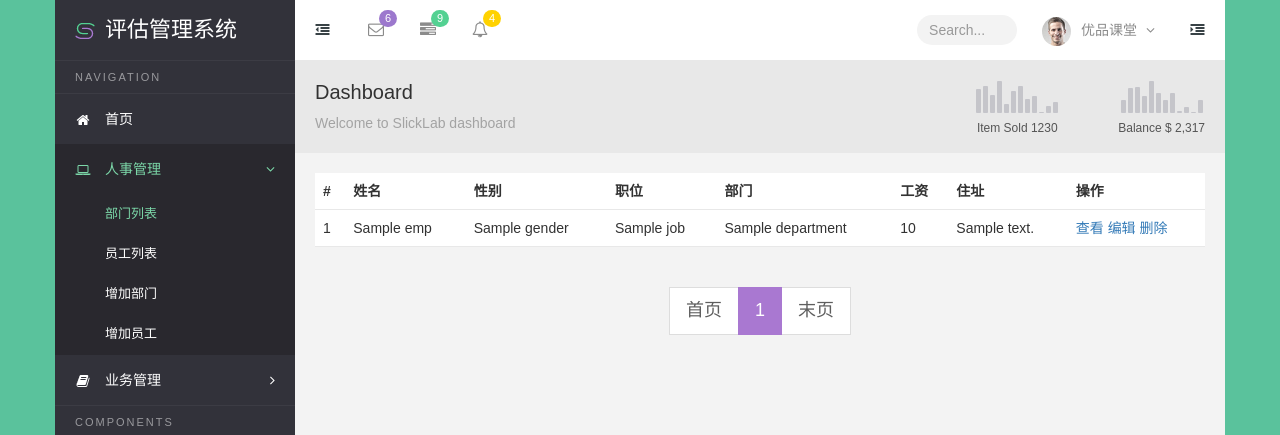
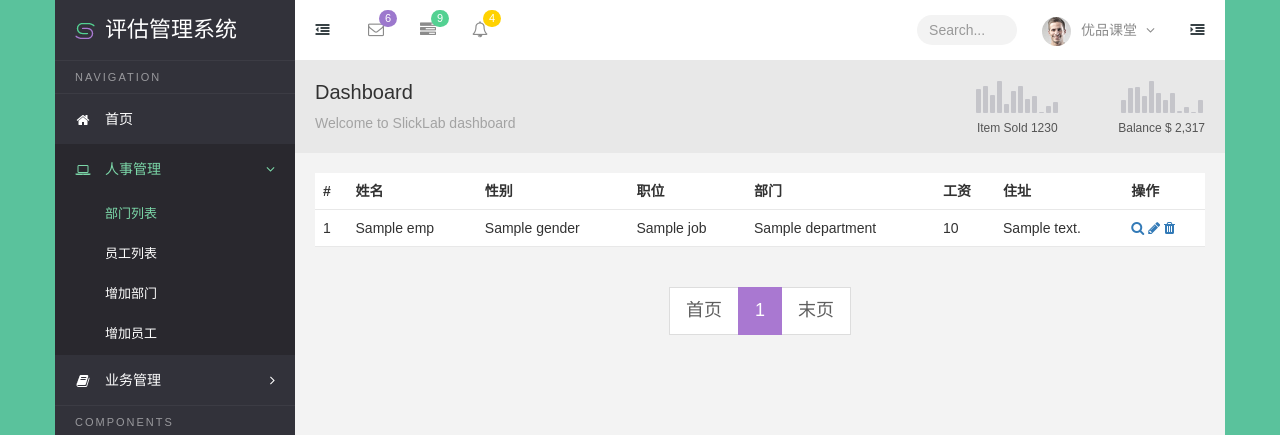
Before and after one commit to haojieorg/test1, a Python web app: template templates/emplist.html in a window 1280 px wide. Shown: the top 435 px of the page. Run offline with Jinja, Linux system fonts and the light colour scheme; the template is opened without the code that fills it: most values are stand-ins (such as "Sample title", 1, 10 or a date in 2020); some libraries are stand-ins or nearby versions.

Commit message:
十二月七号版本

```diff
--- a/run.py
+++ b/run.py
@@ -3,6 +3,7 @@
 #导入Flask库
 from flask import Flask,render_template
 from flask_sqlalchemy import SQLAlchemy
+from flask_login import LoginManager
 from admin import admin_blueprint
 
 #创建app 实例
@@ -16,6 +17,9 @@ app.config['SQLALCHEMY_TRACK_MODIFICATIONS'] = True
 app.config['SQLALCHEMY_ECHO'] = True
 
 db = SQLAlchemy(app)
+login_manager = LoginManager(app)
+login_manager.login_view = 'admin.login'
+login_manager.login_message = '请登录'
 
 
 @app.route('/')
--- a/templates/base.html
+++ b/templates/base.html
@@ -5,6 +5,7 @@
     <meta name="viewport" content="width=device-width, initial-scale=1.0, maximum-scale=1.0">
     <meta name="description" content="">
     <meta name="author" content="Mosaddek">
+    <link href="https://cdn.bootcss.com/font-awesome/4.7.0/css/font-awesome.min.css" rel="stylesheet">
     <link rel="shortcut icon" href="#" type="image/png">
 
     <title>建筑工程第三方评估管理系统</title>
--- a/templates/emplist.html
+++ b/templates/emplist.html
@@ -30,9 +30,9 @@
                                 <td>{{ e.salary }}</td>
                                 <td>{{ e.address }}</td>
                                 <td>
-                                    <a href="{{ url_for('admin.edit',id=e.id) }}">查看</a>
-                                    <a href="{{ url_for('admin.edit',id=e.id) }}">编辑</a>
-                                    <a href="{{ url_for('admin.del',id=e.id) }}">删除</a>
+                                    <a href="{{ url_for('admin.edit',id=e.id) }}"><i class="fa fa-search"></i></a>
+                                    <a href="{{ url_for('admin.edit',id=e.id) }}"><i class="fa fa-pencil"></i></a>
+                                    <a href="{{ url_for('admin.del',id=e.id) }}"><i class="fa fa-trash"></i></a>
                                 </td>
                             </tr>
                         {% endfor %}
```
Also changed, not shown: db/test1.db.
